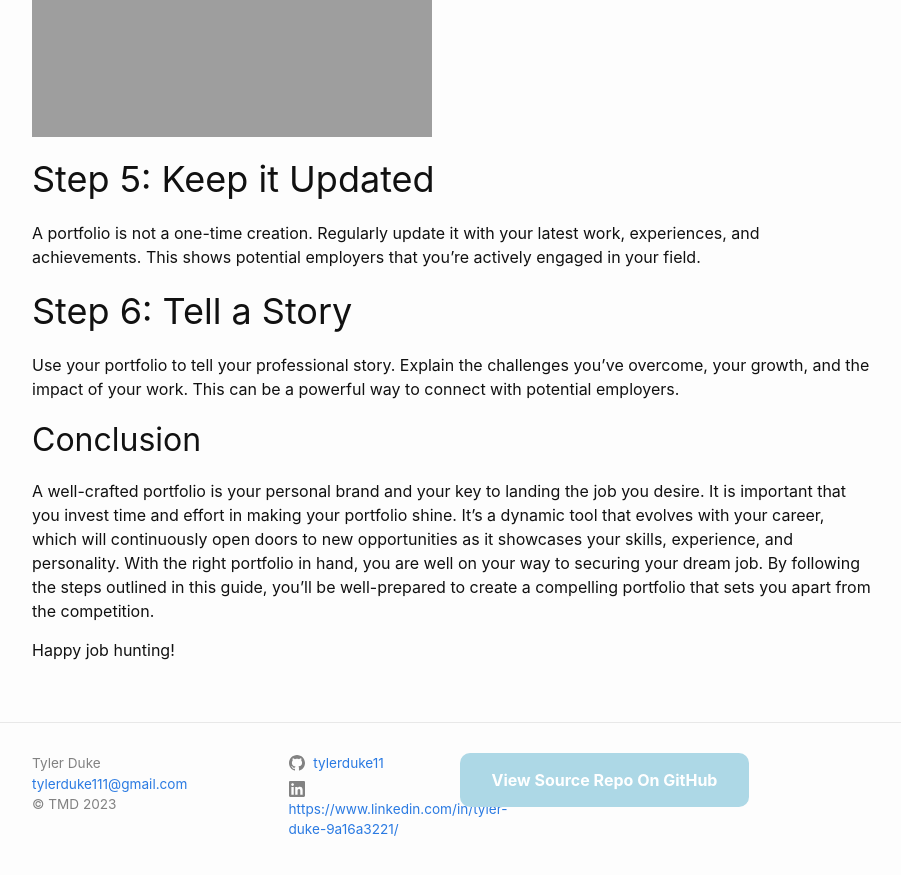
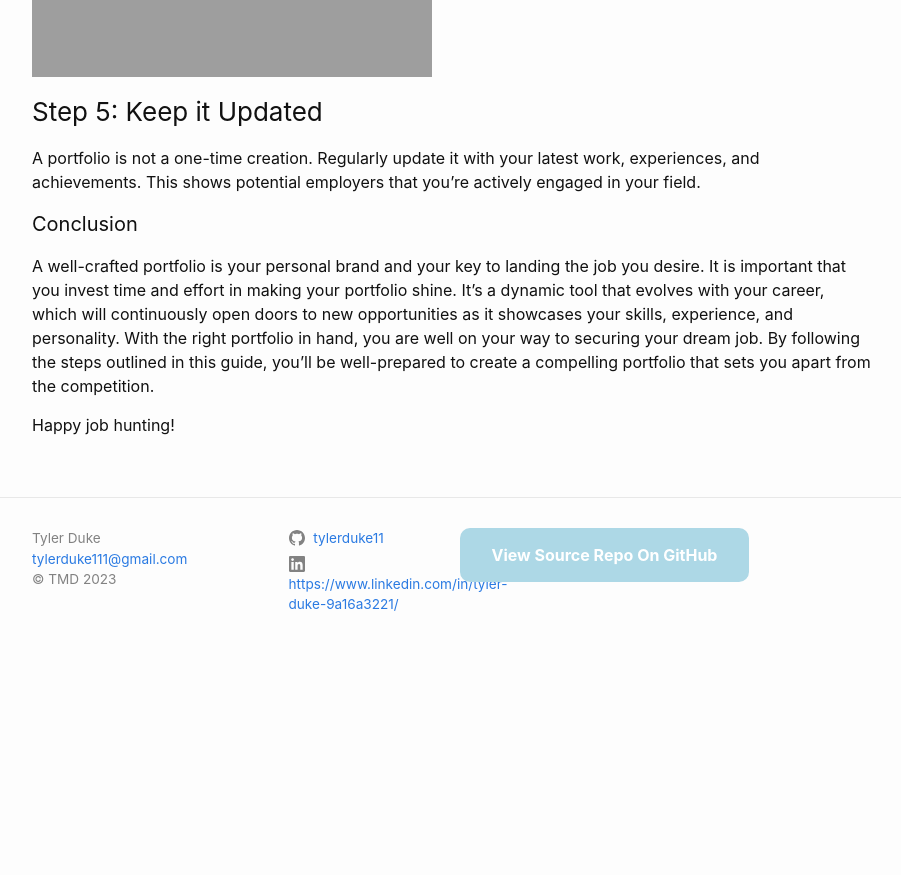
Before and after one commit to tylerduke11/my-blog, a Jekyll site: the page built from _posts/2023-09-01-first-post.md, in a window 1280 px wide and 900 px high, scrolled down 2859 px. Shown: the top 875 px of the window, without its empty margins (188-1089 px from the left). Built offline with Jekyll 4.4.1, drawn with Linux system fonts in a browser that asks for light colours; comment, search, counter and statistics services are not loaded; after the commit the page ends 3534 px from its top, so only the background shows below that.

Commit message:
fix 2nd image and header sizes

```diff
--- a/_posts/2023-09-01-first-post.md
+++ b/_posts/2023-09-01-first-post.md
@@ -24,13 +24,13 @@ Before we dive into the process of creating your portfolio, let's understand why
 Now that we understand the importance of a portfolio, let's get started on creating one.
 
 ## How to Create Your Portfolio
-# Step 1: Define Your Purpose
+### Step 1: Define Your Purpose
 Before you start compiling your portfolio, it's important to define your purpose. Understanding your purpose will guide your portfolio's content. Ask yourself these questions:
 * What kind of job are you aiming for?
 * What skills and experiences are most relevant to that job?
 * What projects will highlight these skills and experiences?
 
-# Step 2: Choose the Right Platform
+### Step 2: Choose the Right Platform
 Decide whether you want a physical portfolio, a digital one, or both. For digital portfolios, popular platforms include:
 * __Website__: Create a personal website using platforms like [GitHub Pages](https://pages.github.com/), [Wix](https://www.wix.com/), or [Squarespace](https://www.squarespace.com/websites/create-a-portfolio/?channel=pnb&subchannel=go&campaign=pnb-go-us-en-core_verticals_general_tier1-bd_oct23exp&subcampaign=(graphic-design_graphic-design-portfolio_bd)&&cid=20581061502&aid=155364285513&tid=aud-146705952086:kwd-19517336&mt=b&eid=&loc_p_ms=1026980&loc_i_ms=&nw=g&d=c&adid=532740002873&channel2=pnb&subchannel2=go&gad=1&gclid=Cj0KCQjwsp6pBhCfARIsAD3GZuYE-LCBdhGPO2RRtE8n9kQRwXE2GwS8e93xyGS5jYF9zx4yhDMLiDsaAnUSEALw_wcB&gclsrc=aw.ds).
 * __Social Media__: Use platforms like [LinkedIn](www.linkedin.com/) or [GitHub](https://github.com/) to showcase your work and use this as an opportunity to network.
@@ -38,7 +38,7 @@ Decide whether you want a physical portfolio, a digital one, or both. For digita
 
 [Note about GitHub]{.bold}: Many professionals use GitHub to showcase their current and ongoing projects. Public GitHub profiles enable prospective employers to track real-time updates to your code. It's good to include explanations of your role in each project so people can know how you impacted and helped the team.
 
-# Step 3: Organize Your Content
+### Step 3: Organize Your Content
 Your portfolio should be well-organized and easy to navigate for employers and others to easily look at it. A good way to organize it is using sections, such as:
 
 * About Me: A brief introduction about yourself.
@@ -47,21 +47,18 @@ Your portfolio should be well-organized and easy to navigate for employers and o
 * Skills: List your skills and rate your proficiency.
 * Testimonials: Include references or quotes from previous employers or clients.
 
-# Step 4: Presentation Matters
+### Step 4: Presentation Matters
 Your portfolio's design and layout should be clean, professional, and consistent. Some tips include:
 * Use a color scheme and fonts that reflect your personal brand. [DesignStripe](https://designstripe.com/blog/how-to-choose-the-perfect-colors-and-fonts-that-fit-your-brand#:~:text=Pick%20According%20to%20Brand%20Personality,to%20perfectly%20deliver%20your%20point.) has some great ideas on how to best design your personal brand.
 * Ensure that images are of high quality and properly labeled.
 * Keep the page design simple. Loud web pages and portfolios can distract from your work and what you are trying to accomplish.
 
-<img src="{{site.url}}/{{site.baseurl}}/assets/images/portfolio-presentation.jpeg"/>
+<img src="{{site.url}}/{{site.baseurl}}/assets/images/portfolio-organization.jpeg"/>
 
-# Step 5: Keep it Updated
+### Step 5: Keep it Updated
 A portfolio is not a one-time creation. Regularly update it with your latest work, experiences, and achievements. This shows potential employers that you're actively engaged in your field.
 
-# Step 6: Tell a Story
-Use your portfolio to tell your professional story. Explain the challenges you've overcome, your growth, and the impact of your work. This can be a powerful way to connect with potential employers.
-
-## Conclusion
+#### Conclusion
 A well-crafted portfolio is your personal brand and your key to landing the job you desire. It is important that you invest time and effort in making your portfolio shine. It's a dynamic tool that evolves with your career, which will continuously open doors to new opportunities as it showcases your skills, experience, and personality. With the right portfolio in hand, you are well on your way to securing your dream job. By following the steps outlined in this guide, you'll be well-prepared to create a compelling portfolio that sets you apart from the competition.
 
 Happy job hunting!
```
